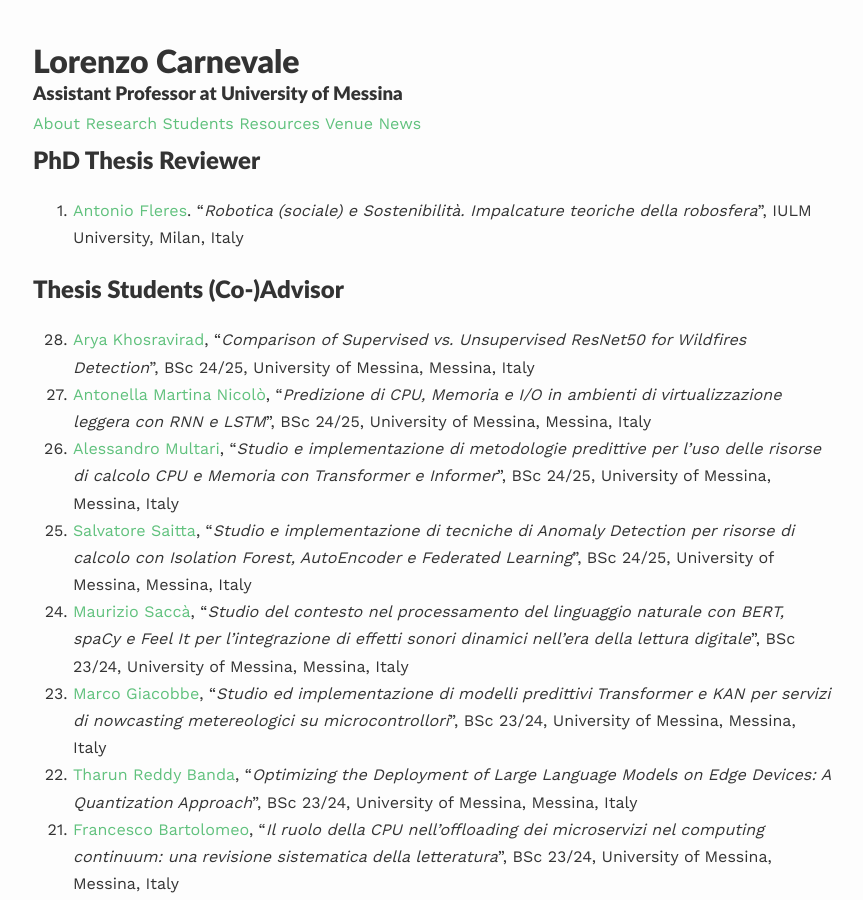
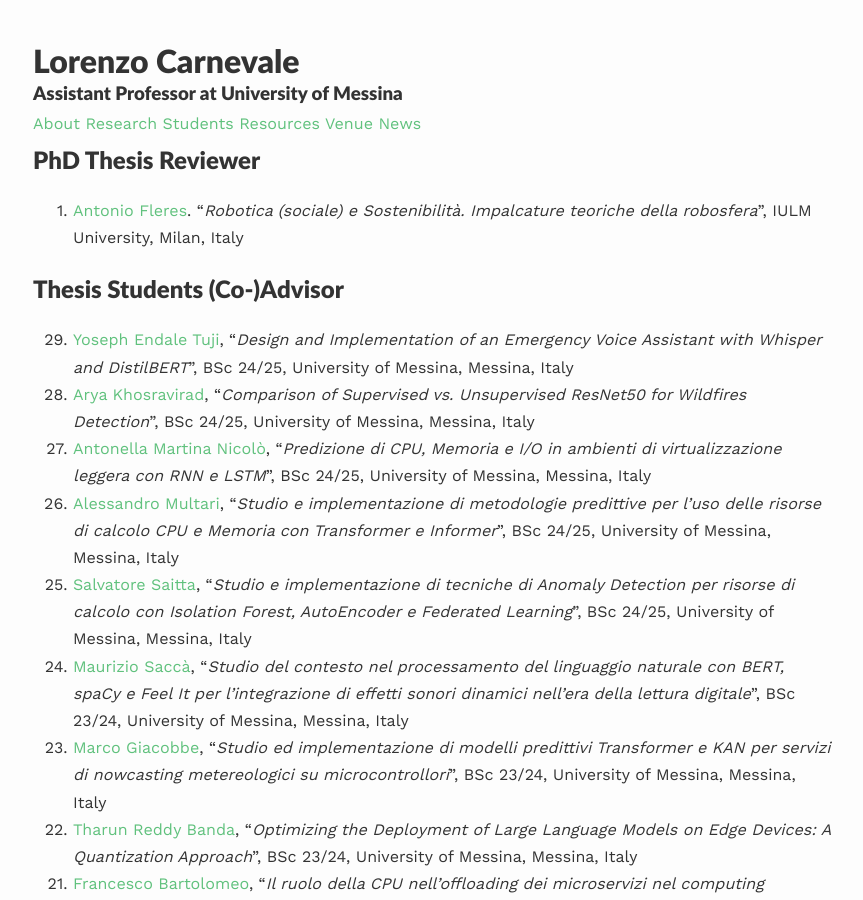
Before and after one commit to lcarnevale/lcarnevale.github.io, a Jekyll site: the page built from _pages/teaching.md, in a window 1280 px wide and 900 px high. Shown: the whole window, without its empty margins (207-1070 px from the left). Built offline with Jekyll 4.4.1, drawn with Linux system fonts in a browser that asks for light colours; nearby versions of some CDN libraries; some web fonts are replaced.

Commit message:
Add thesis of Tuji

```diff
--- a/_pages/teaching.md
+++ b/_pages/teaching.md
@@ -11,6 +11,7 @@ published: true
 1. [Antonio Fleres](https://www.linkedin.com/in/antonio-fleres-863532177/). "*Robotica (sociale) e Sostenibilità. Impalcature teoriche della robosfera*", IULM University, Milan, Italy
 
 ## Thesis Students (Co-)Advisor
+1. [Yoseph Endale Tuji](https://www.linkedin.com/in/yoseph-endale-tuji-66b148291/), "*Design and Implementation of an Emergency Voice Assistant with Whisper and DistilBERT*", BSc 24/25, University of Messina, Messina, Italy
 1. [Arya Khosravirad](https://www.linkedin.com/in/arya-khosravi/), "*Comparison of Supervised vs. Unsupervised ResNet50 for Wildfires Detection*", BSc 24/25, University of Messina, Messina, Italy
 1. [Antonella Martina Nicolò](https://www.linkedin.com/in/antonella-martina-nicolò-48577710a/), "*Predizione di CPU, Memoria e I/O in ambienti di virtualizzazione leggera con RNN e LSTM*", BSc 24/25, University of Messina, Messina, Italy
 1. [Alessandro Multari](), "*Studio e implementazione di metodologie predittive per l'uso delle risorse di calcolo CPU e Memoria con Transformer e Informer*", BSc 24/25, University of Messina, Messina, Italy
```
